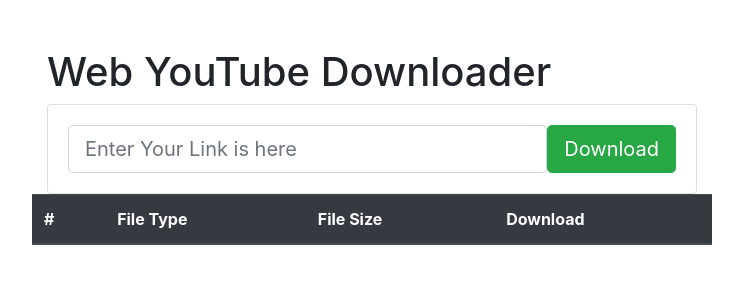
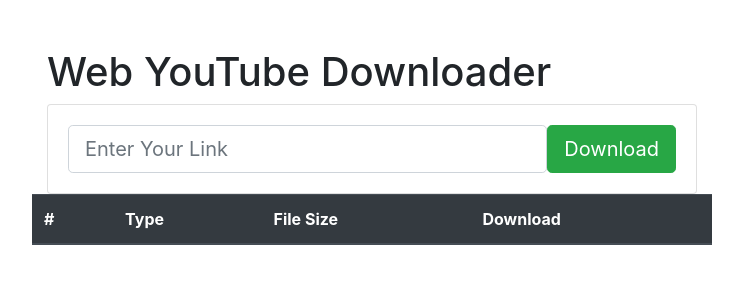
Before and after one commit to kapilinania/youtubedownloader.github.io, a plain HTML site: page index.html in a window 1280 px wide. Shown: the whole page, without its empty margins (268-1011 px from the left). Drawn offline with nearby package versions, Linux system fonts and the light colour scheme.

Commit message:
Add files via upload

```diff
--- a/index.html
+++ b/index.html
@@ -94,7 +94,7 @@
                         </div>
                         <!--end of col-->
                         <div class="col">
-                            <input id="txt_url" class="form-control form-control-lg" type="text" placeholder="Enter Your Link is here">
+                            <input id="txt_url" class="form-control form-control-lg" type="text" placeholder="Enter Your Link">
                         </div>
                         <!--end of col-->
                         <div class="col-auto">
@@ -111,7 +111,7 @@
             <thead class="thead-dark">
               <tr>
                 <th scope="col">#</th>
-                <th scope="col">File Type</th>
+                <th scope="col">Type</th>
                 <th scope="col">File Size</th>
                 <th scope="col">Download</th>
               </tr>
@@ -121,5 +121,6 @@
           </div>
         </div>
     </main>
+    <div></div>
 </body>
 </html>
```
Also changed, not shown: 2 other files.
